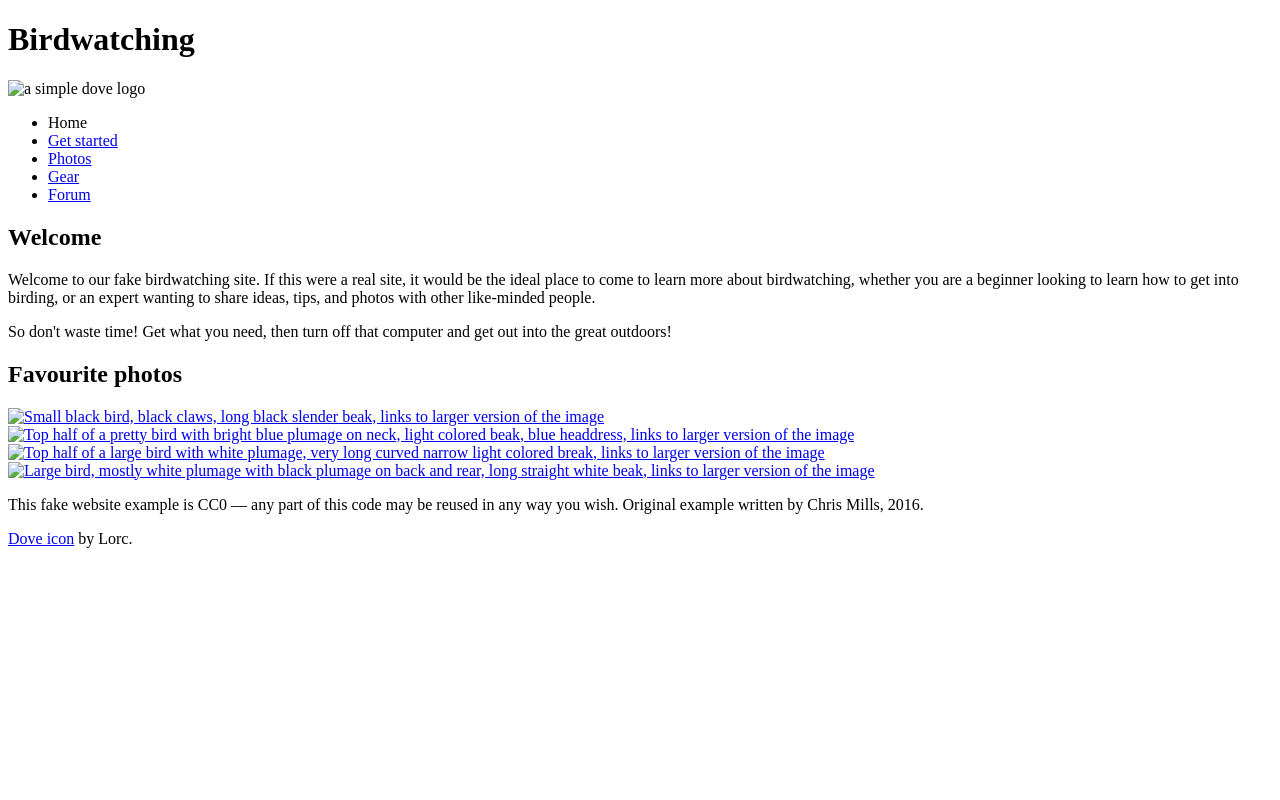
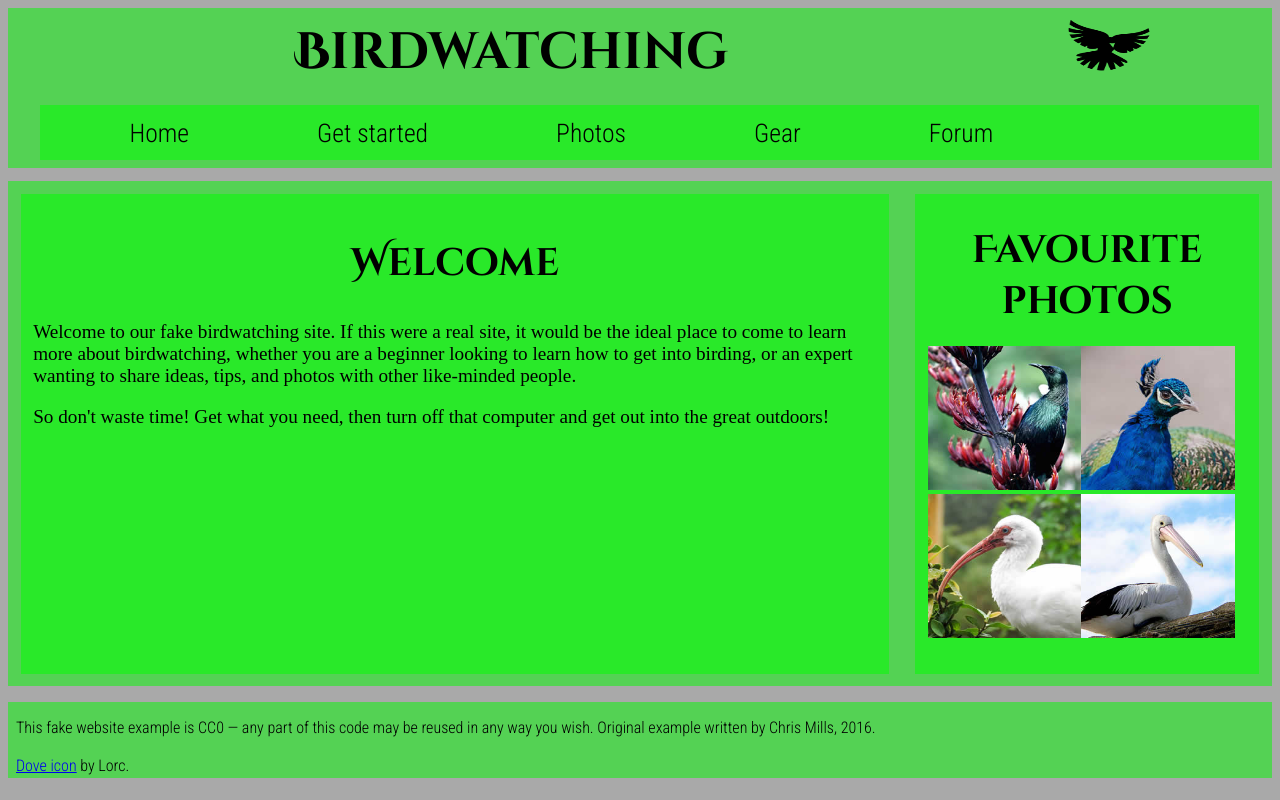
Before and after one commit to rs126/WebDev408P3, a website: page index.html in a window 1280 px wide. Drawn offline with Linux system fonts and the light colour scheme.

Commit message:
almost complete

```diff
--- a/css/style.css
+++ b/css/style.css
@@ -1,29 +1,130 @@
-h1{
-  border-color: #d3e644;
-  border-style: dashed;
+body{
+    background-color: #a9a9a9;
 }
 
-table {
-  border-collapse: collapse;
-  width: 100%;
-  margin-bottom: 20px;
+.headerdiv{
+    background-color: #54d254;
+    padding: .5%;
+    padding-top: 2vw;
+    padding-right: 1vw;
+    margin-bottom: 1vw;
+    height: 10vw;
+    top: 0;
 }
 
-th, td {
-  padding: 12px 15px;
-  text-align: left;
-  border-bottom: 1px solid #ddd;
+.headerdiv h1{
+    font-family: 'Cinzel Decorative';
+    font-size: 4vw;
+    margin-top: -2vh;
+    margin-left: 19vh;
+    padding-right: 30%;
 }
 
-th {
-  background-color: #f2f2f2;
-  font-weight: bold;
+.headerdiv img{
+    width: 7vw;
+    height: 7vh;
+
+    margin-top: -2vh;
 }
 
-tbody tr:nth-child(even) {
-  background-color: #f9f9f9;
+.nestedheaderdiv{
+    display: flex;
+    margin-left: 10vw;
 }
 
-tbody tr:hover {
-  background-color: #e9e9e9;
+
+.headerdiv ul{
+    display: flex;
+    background-color: #29e929;
+    padding: 1vw;
+    padding-left: 2vw;
+    margin-left: 2vw;
+    margin-top: -2vh;
+
 }
+
+
+
+.headerdiv a{
+    text-decoration: none;
+    color: black;
+
+}
+
+.headerdiv li{
+    list-style: none;
+    padding-left: 5vw;
+    padding-right: 5vw;
+    font-size: 2vw;
+    font-family: 'Roboto Condensed';
+
+}
+
+.WelcomeDiv{
+    background-color:#54d254;
+    padding: 1vw;
+    height: 60vh;
+    display: flex;
+    margin-bottom: 2vh;
+
+}
+
+
+.WelcomeMessage{
+    background-color: #29e929;
+    height: 57vh;
+    margin-right: 2vw;
+    width: 120vw;
+    padding: 1%;
+}
+
+.WelcomeMessage h2{
+    font-size: 3vw;
+    font-family: 'Cinzel Decorative';
+    text-align: center;
+}
+
+.WelcomeMessage p{
+    font-size: 1.5vw;
+}
+
+
+.FavouritePhoto{
+    background-color: #29e929;
+    height: 60vh;
+    text-align: center;
+}
+
+.FavouritePhoto img{
+    width: 12vw;
+    height: 18vh;
+}
+
+.FavouritePhotodiv{
+    display: flex;
+    flex-wrap: wrap;
+    margin-left: 1vw;
+    margin-top: -1vw;
+
+}
+
+.FavouritePhoto h2{
+    font-size: 3vw;
+    font-family: 'Cinzel Decorative';
+}
+
+.FooterDiv{
+    background-color: #54d254;
+    bottom: -20vh;
+    padding-top: 1vh;
+    padding-left: 1vh;
+}
+
+.FooterDiv p{
+    font-size: 2vh;
+    font-family: 'Roboto Condensed';
+    margin-top: 1vh;
+    margin-right: 2vh;
+    padding-bottom: 3px;
+
+}
--- a/index.html
+++ b/index.html
@@ -1,8 +1,10 @@
 <!DOCTYPE html>
 <html lang="en">
+
 <head>
   <meta charset="utf-8">
   <title>Birdwatching</title>
+  <link href="/css/style.css" rel="stylesheet">
   <link href="https://fonts.googleapis.com/css?family=Roboto+Condensed:300%7CCinzel+Decorative:700" rel="stylesheet">
 
   <!--[if lt IE 9]>
@@ -11,9 +13,11 @@
 </head>
 
 <body>
-
+  <div class="headerdiv">
+    <div class="nestedheaderdiv">
       <h1>Birdwatching</h1>
-      <img src="dove.png" alt="a simple dove logo">
+      <img src="/img/dove.png" alt="a simple dove logo">
+    </div>
 
 
     <ul>
@@ -23,25 +27,53 @@
       <li><a href="#">Gear</a></li>
       <li><a href="#">Forum</a></li>
     </ul>
+  </div>
 
 
+
+
+  <div class="WelcomeDiv">
+
+
+    <div class="WelcomeMessage">
       <h2>Welcome</h2>
 
-      <p>Welcome to our fake birdwatching site. If this were a real site, it would be the ideal place to come to learn more about birdwatching, whether you are a beginner looking to learn how to get into birding, or an expert wanting to share ideas, tips, and photos with other like-minded people.</p>
+      <p>Welcome to our fake birdwatching site. If this were a real site, it would be the ideal place to come to learn
+        more about birdwatching, whether you are a beginner looking to learn how to get into birding, or an expert
+        wanting to share ideas, tips, and photos with other like-minded people.</p>
 
       <p>So don't waste time! Get what you need, then turn off that computer and get out into the great outdoors!</p>
+    </div>
 
+    <div class="FavouritePhoto">
       <h2>Favourite photos</h2>
+      <div class="FavouritePhotodiv">
 
-      <a href="favorite-1.jpg"><img src="favorite-1_th.jpg" alt="Small black bird, black claws, long black slender beak, links to larger version of the image"></a>
-      <a href="favorite-2.jpg"><img src="favorite-2_th.jpg" alt="Top half of a pretty bird with bright blue plumage on neck, light colored beak, blue headdress, links to larger version of the image"></a>
-      <a href="favorite-3.jpg"><img src="favorite-3_th.jpg" alt="Top half of a large bird with white plumage, very long curved narrow light colored break, links to larger version of the image"></a>
-      <a href="favorite-4.jpg"><img src="favorite-4_th.jpg" alt="Large bird, mostly white plumage with black plumage on back and rear, long straight white beak, links to larger version of the image"></a>
+        <a href="favorite-1.jpg"><img src="/img/favorite-1_th.jpg"
+            alt="Small black bird, black claws, long black slender beak, links to larger version of the image"></a>
+        <a href="favorite-2.jpg"><img src="/img/favorite-2_th.jpg"
+            alt="Top half of a pretty bird with bright blue plumage on neck, light colored beak, blue headdress, links to larger version of the image"></a>
+        <a href="favorite-3.jpg"><img src="/img/favorite-3_th.jpg"
+            alt="Top half of a large bird with white plumage, very long curved narrow light colored break, links to larger version of the image"></a>
+        <a href="favorite-4.jpg"><img src="/img/favorite-4_th.jpg"
+            alt="Large bird, mostly white plumage with black plumage on back and rear, long straight white beak, links to larger version of the image"></a>
+    </div>
+  </div>
+
+  </div>
 
 
-      <p>This fake website example is CC0 — any part of this code may be reused in any way you wish. Original example written by Chris Mills, 2016.</p>
+
+
+  <div class="FooterDiv">
+    <p>This fake website example is CC0 — any part of this code may be reused in any way you wish. Original example
+      written by Chris Mills, 2016.</p>
 
     <p><a href="http://game-icons.net/lorc/originals/dove.html">Dove icon</a> by Lorc.</p>
+  </div>
+
+
 
 </body>
+
 </html>
```
Lines whose indentation alone changed are shown as unchanged.
